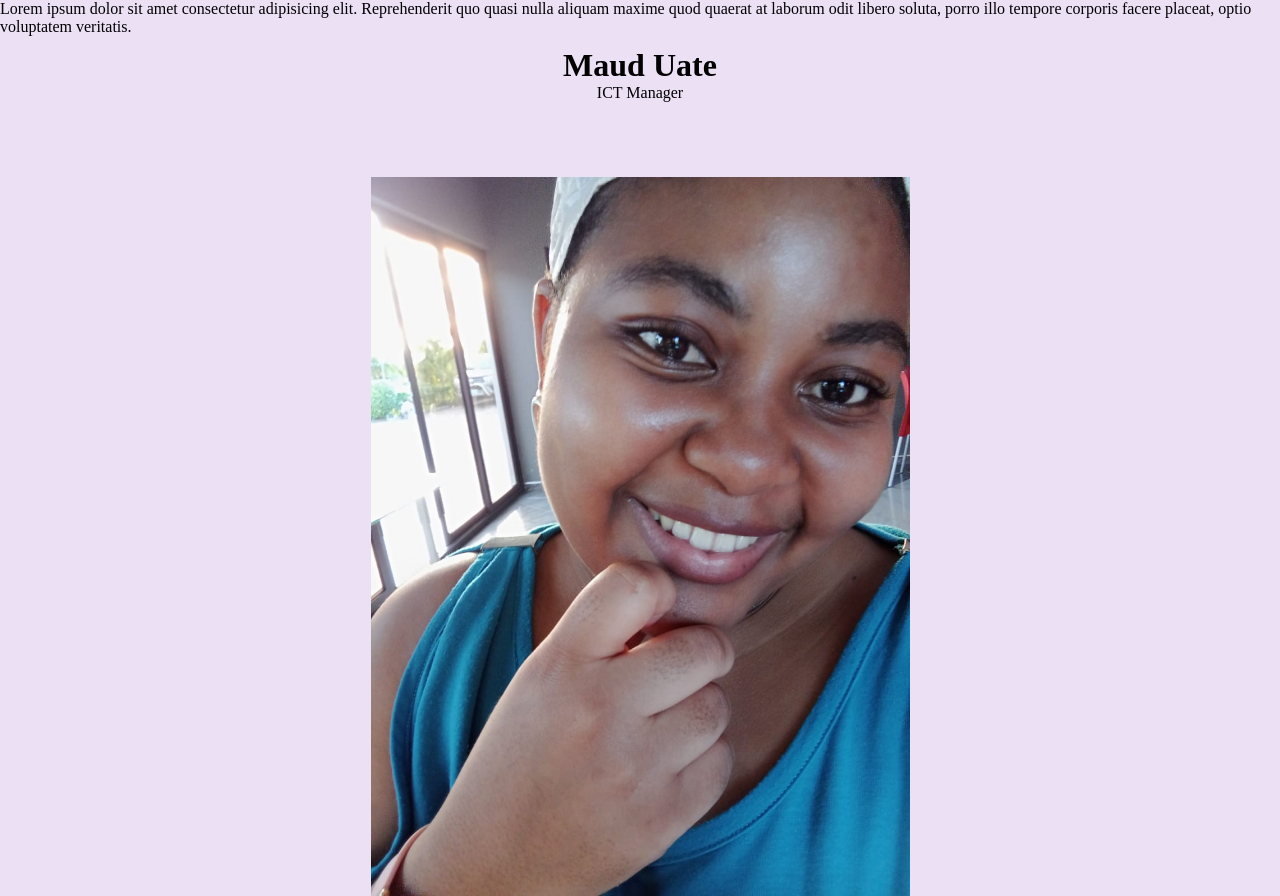
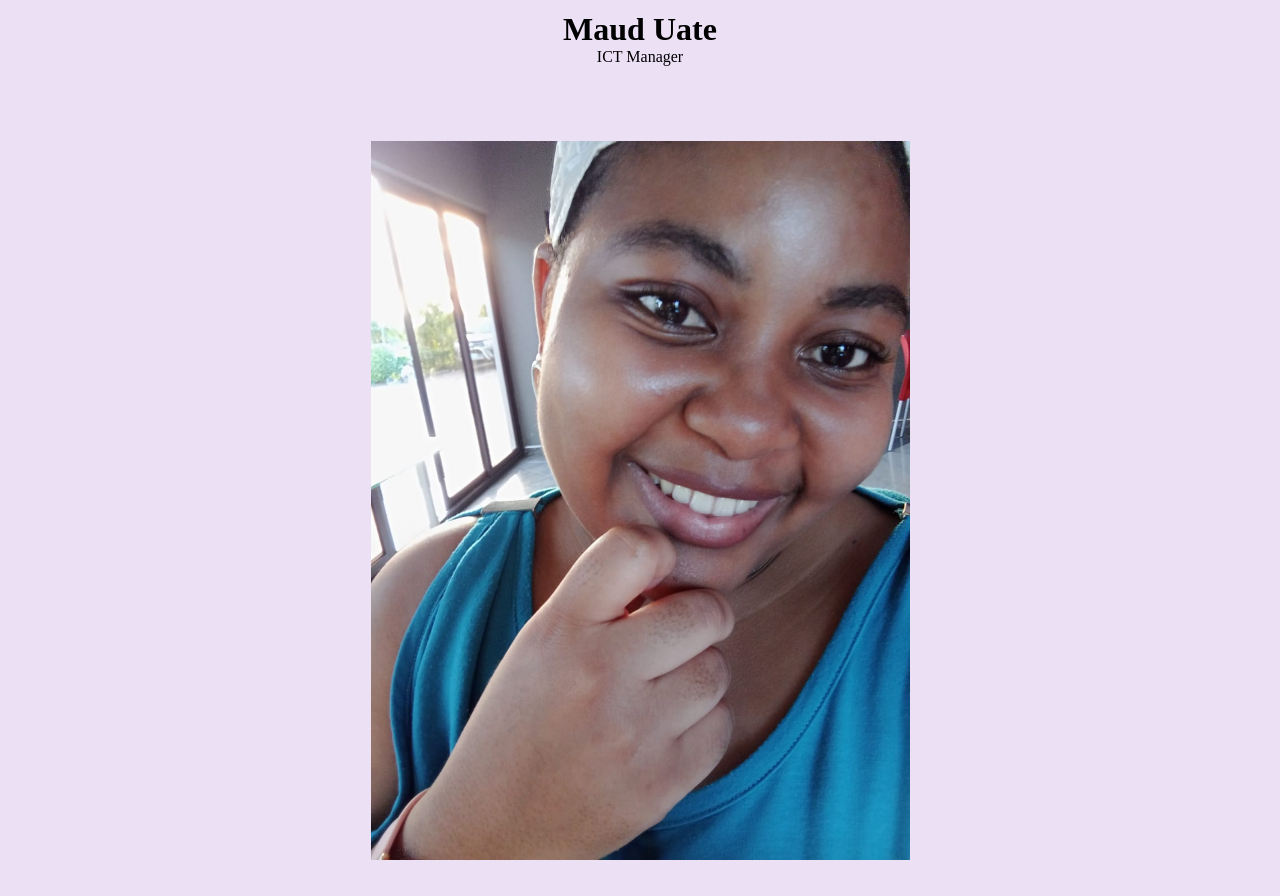
Before and after one commit to maudlyn01/my_portfolio, a plain HTML site: page index.html in a window 1280 px wide. Shown: the top 896 px of the page. Drawn offline with nearby package versions, Linux system fonts and the light colour scheme; a web font is replaced by a local one.

Commit message:
ja terminei de testar

```diff
--- a/index.html
+++ b/index.html
@@ -15,7 +15,6 @@
 <!--MANU->Maud Ana Nelson Uate-->
 
 <body>
-    <p>Lorem ipsum dolor sit amet consectetur adipisicing elit. Reprehenderit quo quasi nulla aliquam maxime quod quaerat at laborum odit libero soluta, porro illo tempore corporis facere placeat, optio voluptatem veritatis.</p>
     <header>
         <h3 id="top">Maud Uate</h3>
         <h5>ICT Manager</h5>
```
